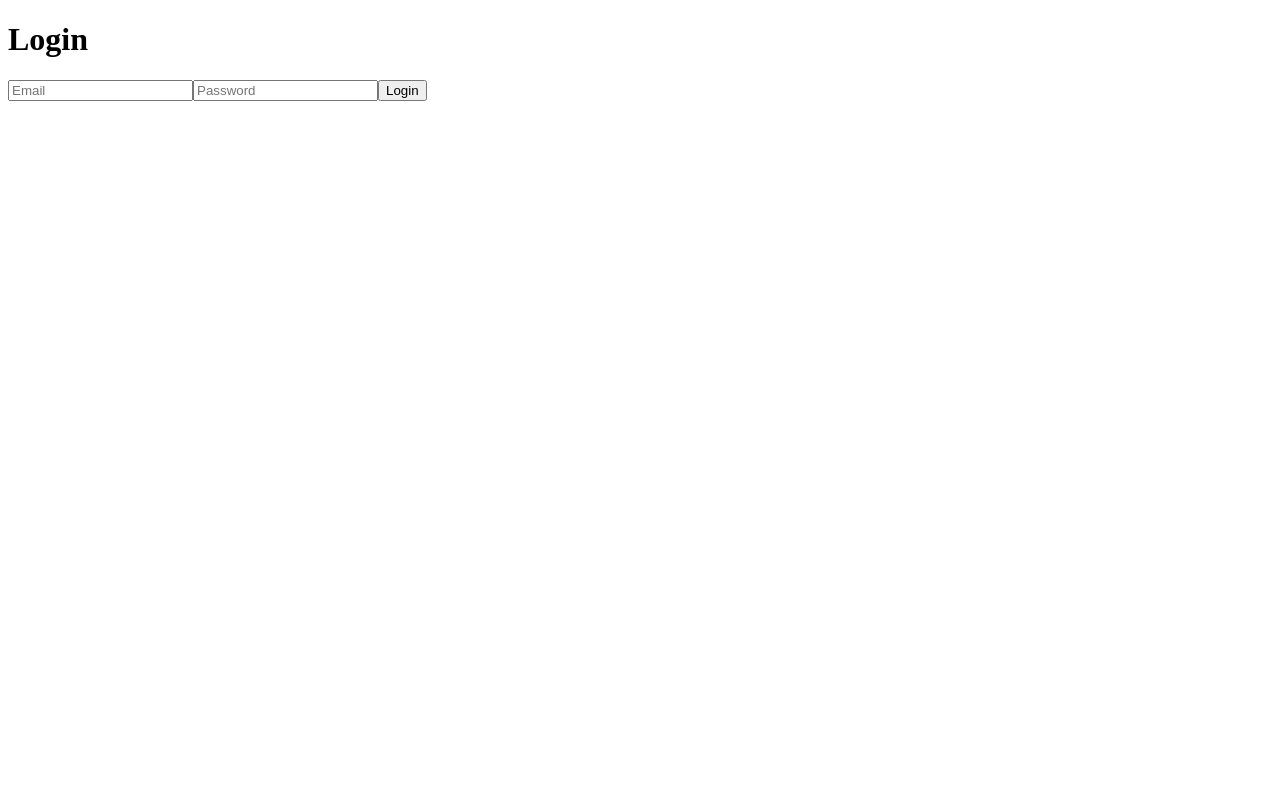
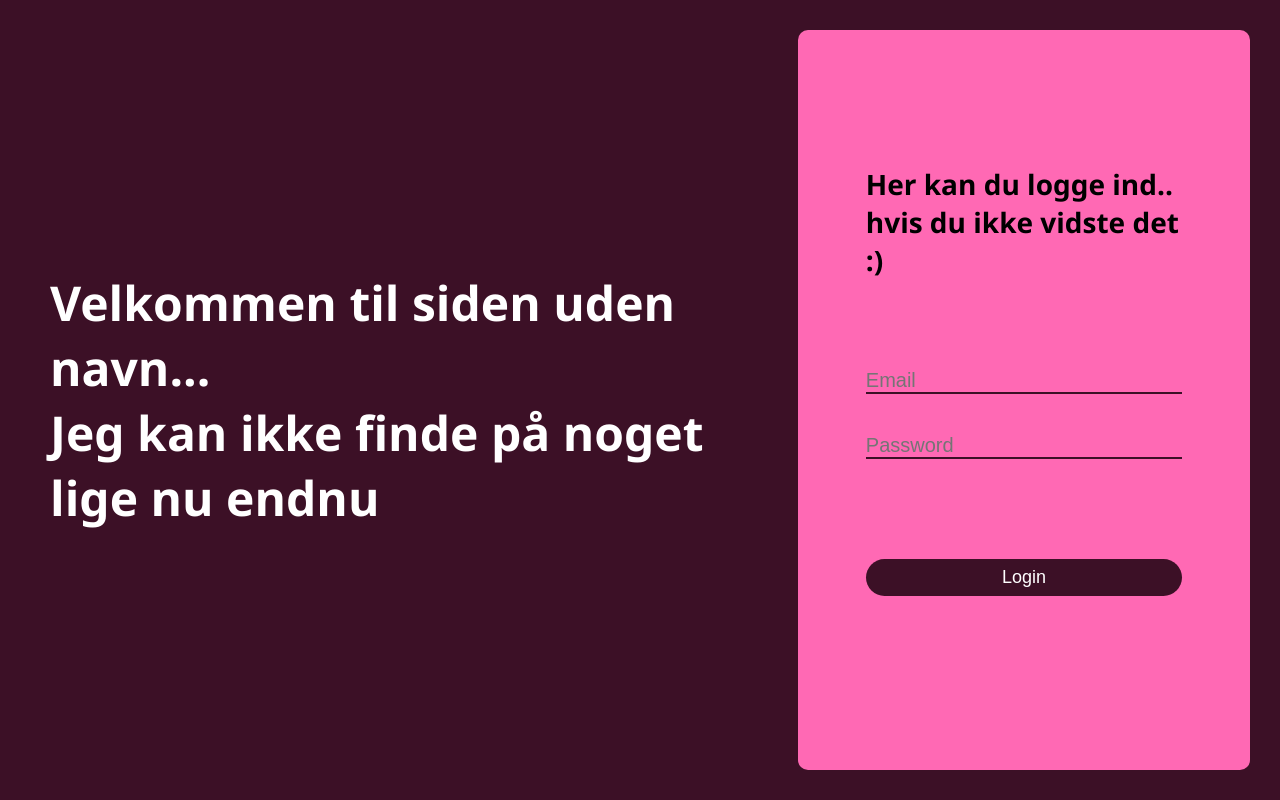
Before and after one commit to DanniTheAsian/some-app, a Nuxt app: page /login in a window 1280 px wide. Built offline with nearby package versions, Linux system fonts and the light colour scheme.

Commit message:
feat: implement post management features including likes and comments, and add navigation and modal components

```diff
--- /dev/null
+++ b/app/assets/css/main.css
@@ -0,0 +1,8 @@
+*, body {
+    padding: 0;
+    margin: 0;
+}
+
+body {
+    background: rgb(60, 16, 38);
+}
--- /dev/null
+++ b/app/components/CreatePostModal.vue
@@ -0,0 +1,49 @@
+<script setup>
+import { ref } from 'vue'
+
+const emit = defineEmits(['close', 'created'])
+
+const title = ref('')
+const content = ref('')
+
+const createPost = async () => {
+  if (!title.value || !content.value) return
+
+  await $fetch('/api/posts', {
+    method: 'POST',
+    body: { title: title.value, content: content.value },
+    credentials: 'include'
+  })
+
+  emit('created')
+  emit('close')
+}
+</script>
+
+<template>
+  <div class="overlay" @click.self="emit('close')">
+    <div class="modal">
+      <h2>Opret post</h2>
+      <input v-model="title" placeholder="Titel" />
+      <textarea v-model="content" placeholder="Skriv noget..." />
+      <button @click="createPost">Post</button>
+    </div>
+  </div>
+</template>
+
+<style scoped>
+.overlay {
+  position: fixed;
+  inset: 0;
+  background: rgba(0,0,0,0.6);
+  display: flex;
+  justify-content: center;
+  align-items: center;
+}
+.modal {
+  background: white;
+  padding: 20px;
+  border-radius: 12px;
+  width: 400px;
+}
+</style>
--- /dev/null
+++ b/app/components/NavBar.vue
@@ -0,0 +1,62 @@
+<script setup>
+import { ref, onMounted } from 'vue'
+import CreatePostModal from './CreatePostModal.vue'
+
+const username = ref('')
+const showModal = ref(false)
+
+const fetchMe = async () => {
+  const me = await $fetch('/api/me', { credentials: 'include' })
+  username.value = me.username
+}
+
+const logout = async () => {
+  await $fetch('/api/logout', { method: 'POST', credentials: 'include' })
+  await navigateTo('/login')
+}
+
+onMounted(fetchMe)
+</script>
+<template>
+    <nav class="navbar">
+        <div class="log">Jeg ved ikke hvad den skal hedde endnu</div>
+
+        <div class="name-and-logout-wrapper">
+            <div v-if="!loading && username" class="user">
+                Velkommen {{ username }}!
+            </div>
+            <button @click="showModal =true">Opret post</button>
+            <button @click="logout">Log ud</button>
+        </div>
+
+    <CreatePostModal
+      v-if="showModal"
+      @close="showModal = false"
+      @created="$emit('refresh')"
+    />
+    </nav>
+
+</template>
+
+<style scoped>
+    nav {
+        display: flex;
+        justify-content: space-between;
+        align-items: center;
+        padding: 15px 15px;
+        background: rgb(29, 29, 29);
+        color: white;
+        font-family: 'Segoe UI', Tahoma, Geneva, Verdana, sans-serif;
+        border-bottom: hotpink 2px solid;
+    }
+    .name-and-logout-wrapper {
+        display: flex;
+        flex-direction: row;
+        column-gap: 20px;
+        align-items: center;
+    }
+
+    button {
+        padding: 5px 10px;
+    }
+</style>
--- a/app/components/PostCard.vue
+++ b/app/components/PostCard.vue
@@ -1,10 +1,37 @@
 <script setup>
+import { ref, onMounted, watch } from 'vue'
+
 const { post, currentUserId } = defineProps({
   post: Object,
   currentUserId: Number
 })
 
 const emit = defineEmits(['deleted'])
+
+const likes = ref(0)
+const liked = ref(false)
+const comments = ref([])
+const newComment = ref('')
+
+/* 🔄 Init data når post ændrer sig */
+watch(
+  () => post,
+  async (p) => {
+    likes.value = p.likes ?? await fetchLikeCount()
+    comments.value = p.comments ?? await fetchComments()
+    liked.value = p.liked_by_me ?? false
+  },
+  { immediate: true }
+)
+
+const fetchLikeCount = async () => {
+  const res = await $fetch(`/api/likes/count/${post.id}`)
+  return res.likes
+}
+
+const fetchComments = async () => {
+  return await $fetch(`/api/comments/post/${post.id}`)
+}
 
 const deletePost = async () => {
   await $fetch(`/api/posts/${post.id}`, {
@@ -13,14 +40,54 @@ const deletePost = async () => {
   })
   emit('deleted', post.id)
 }
+
+const toggleLike = async () => {
+  if (liked.value) {
+    await $fetch(`/api/likes/${post.id}`, { method: 'DELETE' })
+    likes.value--
+  } else {
+    await $fetch(`/api/likes/${post.id}`, { method: 'POST' })
+    likes.value++
+  }
+  liked.value = !liked.value
+}
+
+const sendComment = async () => {
+  if (!newComment.value.trim()) return
+
+  const comment = await $fetch('/api/comments', {
+    method: 'POST',
+    body: { post_id: post.id, content: newComment.value }
+  })
+
+  comments.value.push(comment)
+  newComment.value = ''
+}
 </script>
-
 <template>
   <div class="card">
     <h4 class="user">@{{ post.username }}</h4>
     <h3>{{ post.title }}</h3>
     <p>{{ post.content }}</p>
     <small>{{ new Date(post.created_at).toLocaleString() }}</small>
+
+    <div class="actions">
+      <button @click="toggleLike">
+        {{ liked ? '💔' : '❤️' }} {{ likes }}
+      </button>
+    </div>
+
+    <div class="comments">
+      <div v-for="c in comments" :key="c.id" class="comment">
+        <b>@{{ c.username }}</b> {{ c.content }}
+      </div>
+
+      <input
+        v-model="newComment"
+        placeholder="Skriv en kommentar..."
+        @keyup.enter="sendComment"
+      />
+    </div>
 
     <button
       v-if="post.user_id === currentUserId"
@@ -31,17 +98,3 @@ const deletePost = async () => {
     </button>
   </div>
 </template>
-
-
-<style scoped>
-.card {
-  background: #ffff;
-  padding: 16px;
-  border-radius: 12px;
-  margin-bottom: 12px;
-}
-.delete {
-  margin-top: 8px;
-  background: crimson;
-}
-</style>
--- a/app/pages/dashboard.vue
+++ b/app/pages/dashboard.vue
@@ -1,7 +1,8 @@
 <script setup>
 import { ref, onMounted } from 'vue'
 import PostCard from '../components/PostCard.vue'
-
+import Nav from '../components/NavBar.vue'
+import NavBar from '../components/NavBar.vue'
 definePageMeta({ middleware: 'auth' })
 
 const email = ref('')
@@ -12,14 +13,6 @@ const username =ref('')
 
 const newTitle = ref('')
 const newContent = ref('')
-
-const logout = async () => {
-  await $fetch('/api/logout', {
-    method: 'POST',
-    credentials: 'include'
-  })
-  await navigateTo('/login')
-}
 
 const fetchPosts = async () => {
   posts.value = await $fetch('/api/posts', {
@@ -62,16 +55,8 @@ onMounted(async () => {
   <div v-if="loading">Loading...</div>
 
   <div v-else>
-    <div class="topbar">
-      <h1>Velkommen {{ username }}</h1>
-      <button class="logout" @click="logout">Log ud</button>
-    </div>
 
-    <div class="create">
-      <input v-model="newTitle" placeholder="Titel" />
-      <textarea v-model="newContent" placeholder="Skriv noget..." />
-      <button @click="createPost">Post</button>
-    </div>
+    <NavBar @refresh="fetchPosts" />
 
     <PostCard
       v-for="post in posts"
@@ -82,22 +67,3 @@ onMounted(async () => {
     />
   </div>
 </template>
-
-<style scoped>
-.topbar {
-  display: flex;
-  justify-content: space-between;
-  align-items: center;
-}
-
-.logout {
-  background: #444;
-  color: white;
-  padding: 6px 12px;
-  border-radius: 8px;
-}
-
-.create {
-  margin: 20px 0;
-}
-</style>
--- /dev/null
+++ b/app/pages/index.vue
@@ -0,0 +1,9 @@
+<script setup>
+definePageMeta({
+  middleware: () => {
+    return navigateTo('/login')
+  }
+})
+</script>
+
+<template></template>
--- a/app/pages/login.vue
+++ b/app/pages/login.vue
@@ -33,10 +33,15 @@ const login = async () => {
 </script>
 
 <template>
+<div class="wrapper">
+  <div class="intro-text">
+    <h1>Velkommen til siden uden navn... <br>Jeg kan ikke finde på noget lige nu endnu</h1>
+  </div>
+
   <div class="auth-box">
-    <h1>Login</h1>
-
-    <input v-model="email" placeholder="Email" />
+    <div class="extra-wrapper">
+    <h2>Her kan du logge ind.. <br>hvis du ikke vidste det :)</h2>
+    <input type="email" v-model="email" placeholder="Email" />
     <input v-model="password" type="password" placeholder="Password" />
 
     <button @click="login" :disabled="loading">
@@ -45,4 +50,64 @@ const login = async () => {
 
     <p class="error">{{ message }}</p>
   </div>
+  </div>
+  </div>
 </template>
+
+<style scoped>
+.wrapper {
+  display: grid;
+  grid-template-columns: 3fr 2fr;
+  min-height: 100vh;
+  font-family: 'Segoe UI', Tahoma, Geneva, Verdana, sans-serif;
+}
+
+.auth-box {
+
+  border-radius: 10px;
+  display: flex;
+  flex-direction: column;
+  justify-content: center;
+  align-items: center;
+  margin: 30px;
+  background: hotpink ;
+  font-family: 'Segoe UI', Tahoma, Geneva, Verdana, sans-serif;
+}
+
+h2 {
+   font-size: 28px;
+     margin-bottom: 50px;
+}
+
+button {
+  margin-top: 60px;
+  padding: 8px;
+   background: rgb(60, 16, 38);
+   border-radius: 20px;
+   color: white;
+   border: None;
+   font-size: 18px;
+}
+.extra-wrapper {
+  display: flex;
+  flex-direction: column;
+  row-gap: 40px;
+  width: 70%;
+}
+
+input {
+  font-size: 20px;
+  background: none;
+  border: None;
+  border-bottom:  solid 2px rgb(60, 16, 38);
+}
+.intro-text {
+  display: flex;
+  align-items: center;
+  justify-content: center;
+  color: white;
+  font-size: 1.5rem;
+  padding: 50px;
+
+}
+</style>
--- a/nuxt.config.ts
+++ b/nuxt.config.ts
@@ -3,7 +3,7 @@ export default defineNuxtConfig({
   compatibilityDate: '2025-07-15',
 
   devtools: { enabled: true },
-
+  css: ['~/assets/css/main.css'],
   devServer: {
     port: 3000
   },
```
